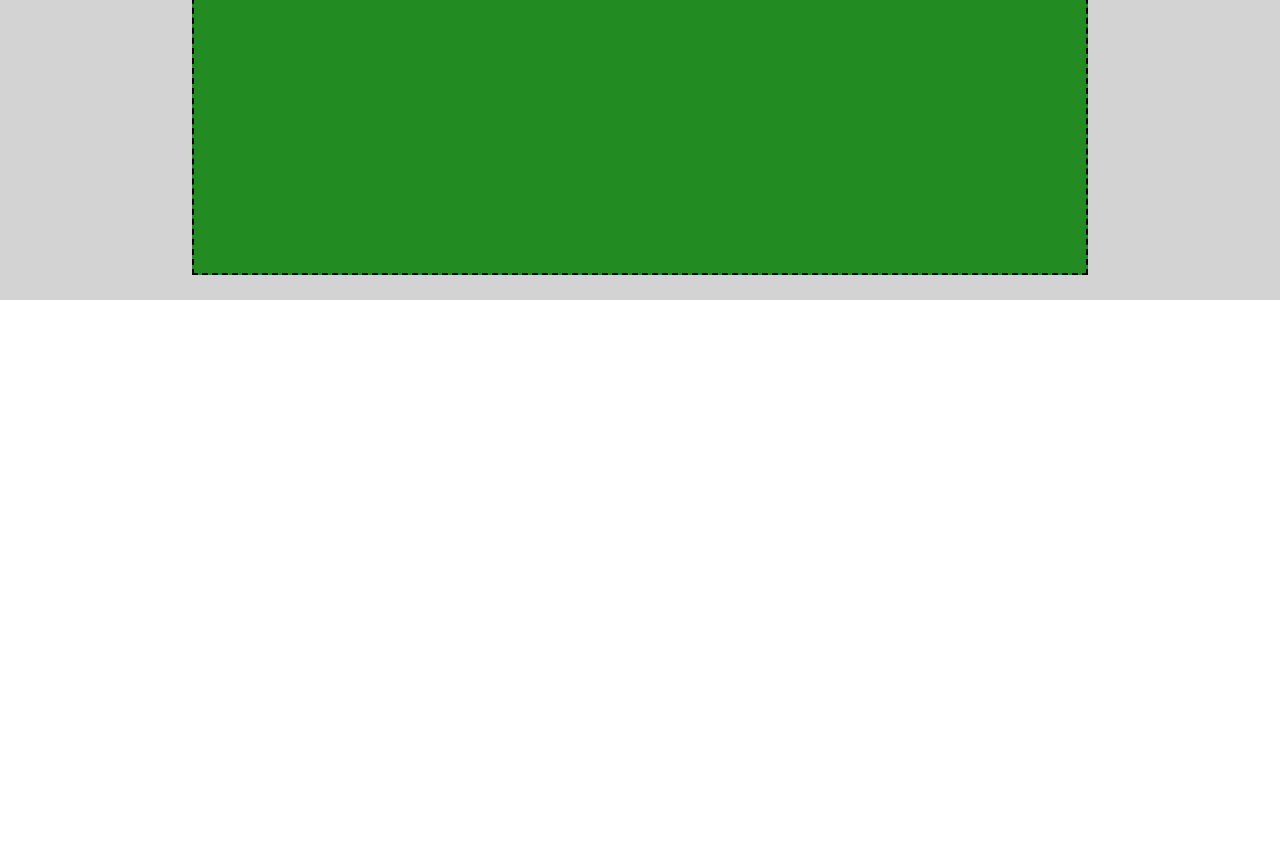
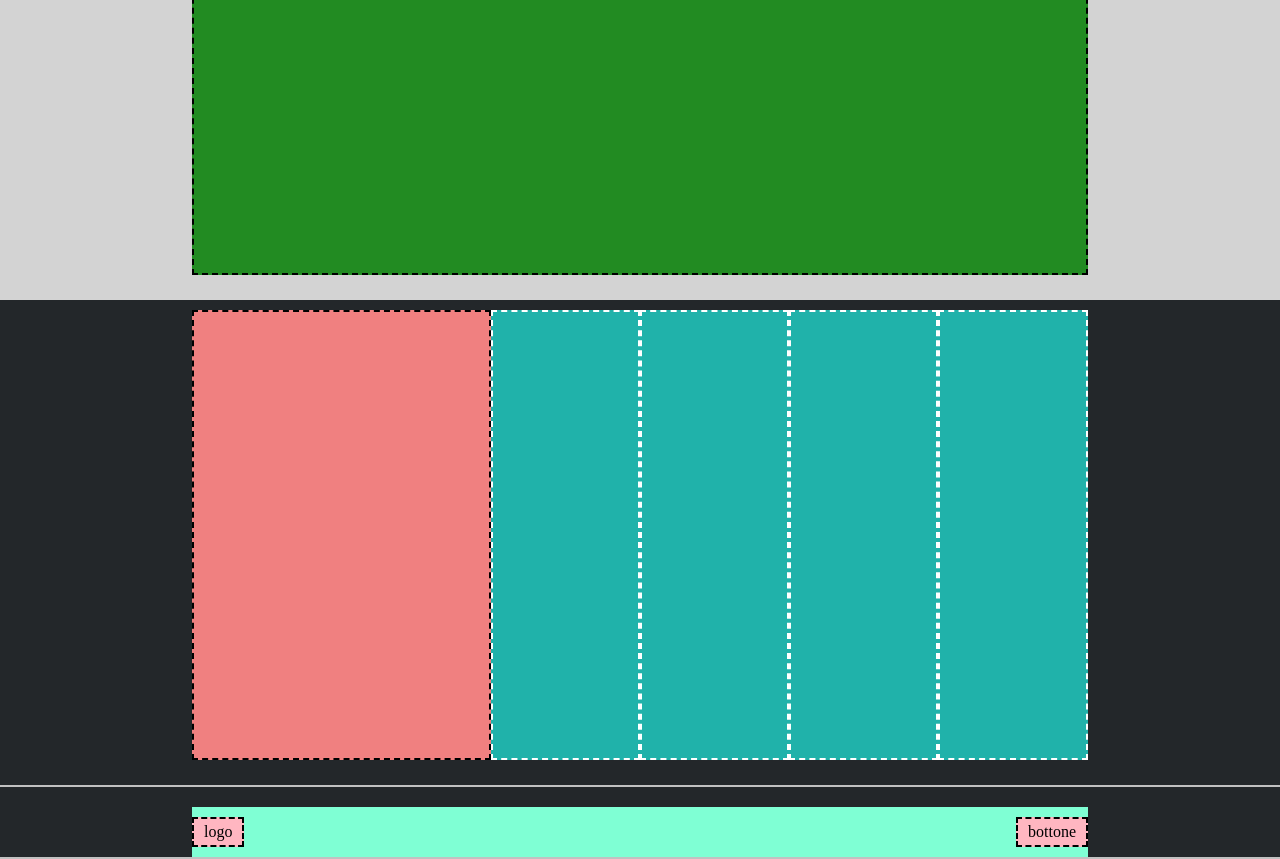
Before and after one commit to FilippoFoti/htmlcss-struttura-discord, a plain HTML site: page index.html in a window 1280 px wide. Shown: the part 2300-3159 px from the top of the page. Before the commit the page ends 2600 px from the top, so only its background shows below. Drawn offline with Linux system fonts and the light colour scheme.

Commit message:
aggiunto footer

```diff
--- a/css/style.css
+++ b/css/style.css
@@ -116,3 +116,64 @@ h1 {
     background-color: rgba(34,139,34,255);
     border: 2px black dashed;
 }
+
+/* FOOTER */
+
+footer {
+    background-color: rgba(35,39,42,255);
+}
+
+.container-footer {
+    /* height: 400px; */
+    width: 70%;
+    margin: 0 auto;
+    display: flex;
+    padding-top: 10px;
+    padding-bottom: 25px;
+}
+
+.rose {
+    width: 33.33%;
+    height: 450px;
+    background-color: rgba(240,128,128,255);
+    border: 2px black dashed;
+
+}
+
+.sky {
+    width: 16.66%;
+    height: 450px;
+    background-color: rgba(32,178,170,255);
+    border: 2px white dashed;
+}
+
+hr {
+    border: 1px solid rgba(193,193,193,255);
+}
+
+.container-footer2 {
+    /* height: 400px; */
+    width: 70%;
+    margin: 0 auto;
+    display: flex;
+    align-items: center;
+}
+
+.water {
+    width: 100%;
+    height: 50px;
+    background-color: rgba(127,255,212,255);
+    margin-top: 20px;
+    display: flex;
+    justify-content: space-between;
+    align-items: center;
+}
+
+.footer-botton {
+    height: 30px;
+    padding: 0 10px;
+    border: 2px black dashed;
+    display: flex;
+    align-items: center;
+    background-color: rgba(255,182,193,255);
+}
--- a/index.html
+++ b/index.html
@@ -56,7 +56,23 @@
     </main>
 <!-- /MAIN -->
 <!-- FOOTER -->
-
+    <footer>
+        <div class="container-footer">
+            <div class="rose"></div>
+            <div class="sky"></div>
+            <div class="sky"></div>
+            <div class="sky"></div>
+            <div class="sky"></div>
+        </div>
+        <hr>
+        <div class="container-footer2">
+            <div class="water">
+                <div class="footer-botton">logo</div>
+                <div class="footer-botton">bottone</div>
+            </div>
+        </div>
+        <hr>
+    </footer>
 <!-- /FOOTER -->
 </body>
 </html>
```
